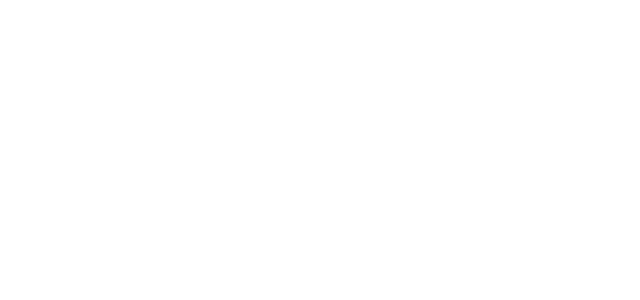
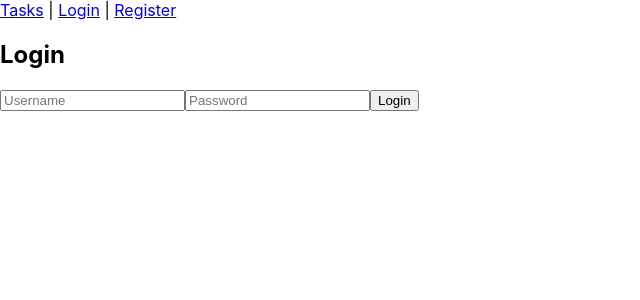
Before and after one commit to task-management-poc/frontend, a React (Create React App) app: page /login in a window 1280 px wide. Before the commit this address had no page. Shown: the top 300 px of the page, without its empty margins (0-640 px from the left). Built offline with nearby package versions, Linux system fonts and the light colour scheme.

Commit message:
Authentication added

```diff
--- a/package.json
+++ b/package.json
@@ -12,9 +12,10 @@
     "@testing-library/react": "^16.3.0",
     "@testing-library/user-event": "^13.5.0",
     "axios": "^1.8.4",
+    "jwt-decode": "^4.0.0",
     "react": "^19.1.0",
     "react-dom": "^19.1.0",
-    "react-router-dom": "^7.4.1",
+    "react-router-dom": "^7.5.0",
     "react-scripts": "5.0.1",
     "web-vitals": "^2.1.4"
   },
--- a/src/App.js
+++ b/src/App.js
@@ -1,16 +1,26 @@
-import { BrowserRouter as Router, Routes, Route } from 'react-router-dom';
+import { BrowserRouter, Routes, Route, Link } from 'react-router-dom';
+import { AuthProvider } from './AuthContext';
+import LoginPage from './pages/LoginPage';
+import RegisterPage from './pages/RegisterPage';
 import TaskList from './pages/TaskList';
 import TaskForm from './pages/TaskForm';
 
 function App() {
   return (
-    <Router>
+    <AuthProvider>
+      <BrowserRouter>
+       <nav>
+          <Link to="/">Tasks</Link> | <Link to="/login">Login</Link> | <Link to="/register">Register</Link>
+        </nav>
       <Routes>
         <Route path="/" element={<TaskList />} />
         <Route path="/task/new" element={<TaskForm />} />
         <Route path="/task/edit/:id" element={<TaskForm />} />
+        <Route path="/login" element={<LoginPage />} />
+        <Route path="/register" element={<RegisterPage />} />
       </Routes>
-    </Router>
+      </BrowserRouter>
+      </AuthProvider>
   );
 }
 
--- /dev/null
+++ b/src/AuthContext.js
@@ -0,0 +1,32 @@
+import React, { createContext, useState, useEffect } from 'react';
+import jwtDecode from 'jwt-decode';
+
+export const AuthContext = createContext();
+
+export const AuthProvider = ({ children }) => {
+  const [token, setToken] = useState(localStorage.getItem('token'));
+  const [user, setUser] = useState(null);
+
+  useEffect(() => {
+    if (token) {
+      setUser(jwtDecode(token));
+    }
+  }, [token]);
+
+  const login = (newToken) => {
+    localStorage.setItem('token', newToken);
+    setToken(newToken);
+  };
+
+  const logout = () => {
+    localStorage.removeItem('token');
+    setToken(null);
+    setUser(null);
+  };
+
+  return (
+    <AuthContext.Provider value={{ token, user, login, logout }}>
+      {children}
+    </AuthContext.Provider>
+  );
+};
--- /dev/null
+++ b/src/api.js
@@ -0,0 +1,13 @@
+import axios from 'axios';
+
+const API = axios.create({
+  baseURL: 'http://localhost:3001', // Adjust as needed
+});
+
+API.interceptors.request.use((config) => {
+  const token = localStorage.getItem('token');
+  if (token) config.headers.Authorization = `Bearer ${token}`;
+  return config;
+});
+
+export default API;
--- /dev/null
+++ b/src/pages/LoginPage.js
@@ -0,0 +1,26 @@
+import React, { useState, useContext } from 'react';
+import API from '../api';
+import { AuthContext } from '../AuthContext';
+import { useNavigate } from 'react-router-dom';
+
+export default function LoginPage() {
+  const [form, setForm] = useState({ username: '', password: '' });
+  const { login } = useContext(AuthContext);
+  const navigate = useNavigate();
+
+  const handleSubmit = async (e) => {
+    e.preventDefault();
+    const res = await API.post('/auth/login', form);
+    login(res.data.access_token);
+    navigate('/');
+  };
+
+  return (
+    <form onSubmit={handleSubmit}>
+      <h2>Login</h2>
+      <input placeholder="Username" onChange={e => setForm({ ...form, username: e.target.value })} />
+      <input type="password" placeholder="Password" onChange={e => setForm({ ...form, password: e.target.value })} />
+      <button type="submit">Login</button>
+    </form>
+  );
+}
--- /dev/null
+++ b/src/pages/RegisterPage.js
@@ -0,0 +1,26 @@
+import React, { useState, useContext } from 'react';
+import API from '../api';
+import { AuthContext } from '../AuthContext';
+import { useNavigate } from 'react-router-dom';
+
+export default function LoginPage() {
+  const [form, setForm] = useState({ username: '', password: '' });
+  const { login } = useContext(AuthContext);
+  const navigate = useNavigate();
+
+  const handleSubmit = async (e) => {
+    e.preventDefault();
+    const res = await API.post('/auth/login', form);
+    login(res.data.access_token);
+    navigate('/');
+  };
+
+  return (
+    <form onSubmit={handleSubmit}>
+      <h2>Login</h2>
+      <input placeholder="Username" onChange={e => setForm({ ...form, username: e.target.value })} />
+      <input type="password" placeholder="Password" onChange={e => setForm({ ...form, password: e.target.value })} />
+      <button type="submit">Login</button>
+    </form>
+  );
+}
```
Also changed, not shown: 1 other file (tests, documents, lock files or other folders).
